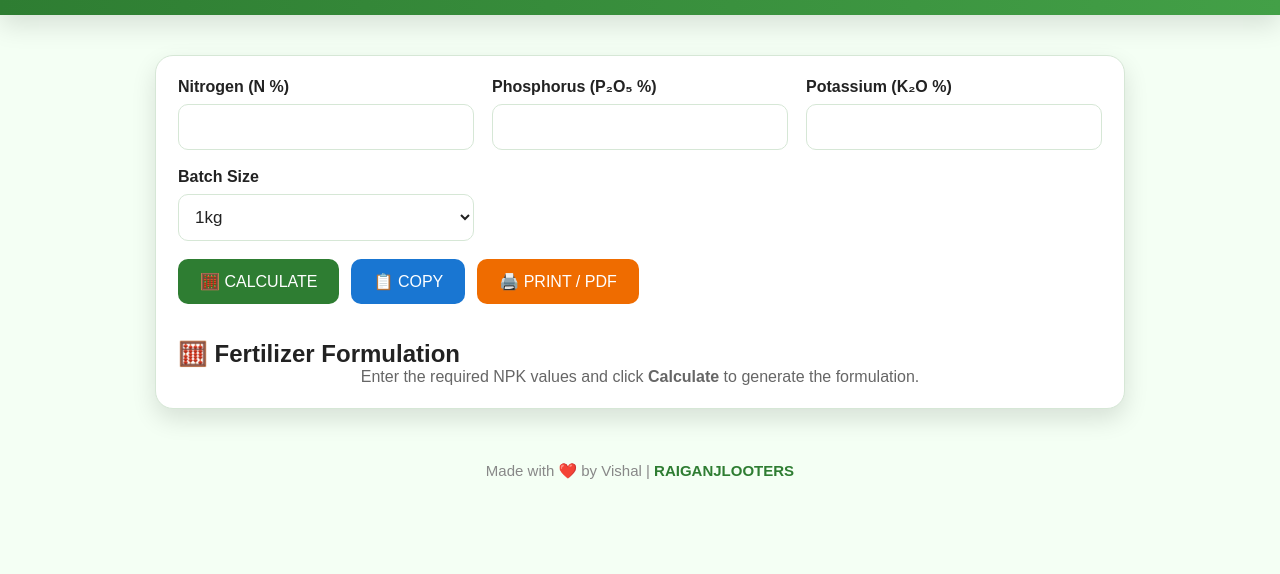
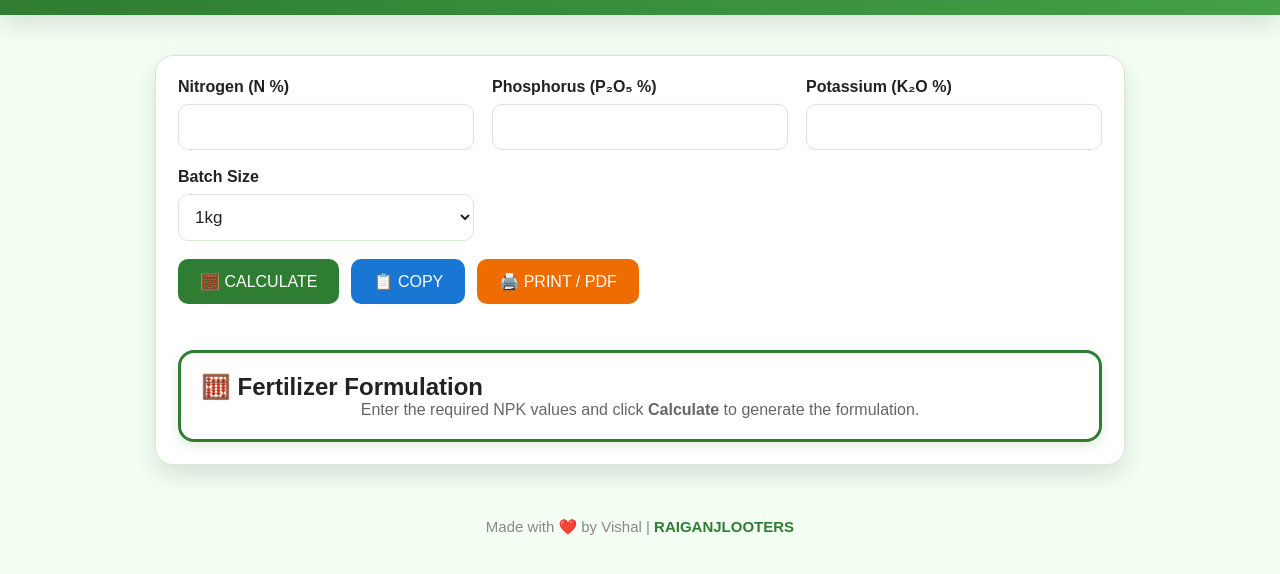
Before and after one commit to vishalsolo21/fertilate, a plain HTML site: page index.html in a window 1280 px wide. Shown: the part 82-656 px from the top of the page. Drawn offline with Linux system fonts and the light colour scheme.

Commit message:
Update index.html

```diff
--- a/index.html
+++ b/index.html
@@ -157,7 +157,14 @@ box-shadow:0 5px 15px rgba(46,125,50,.15);
 overflow:auto;
 
 }
-
+.result-box{
+    border:3px solid #2e7d32;
+    border-radius:16px;
+    padding:20px;
+    margin-top:10px;
+    background:#fff;
+    box-shadow:0 4px 12px rgba(46,125,50,.15);
+}
 .result table{
 
 width:100%;
```
